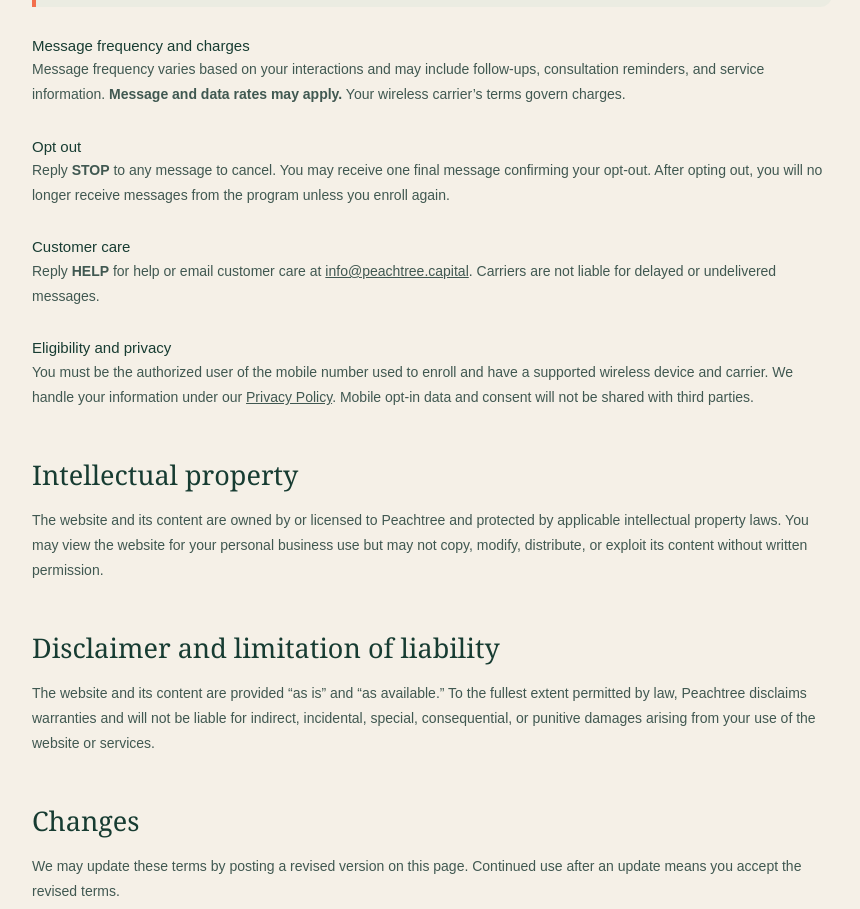
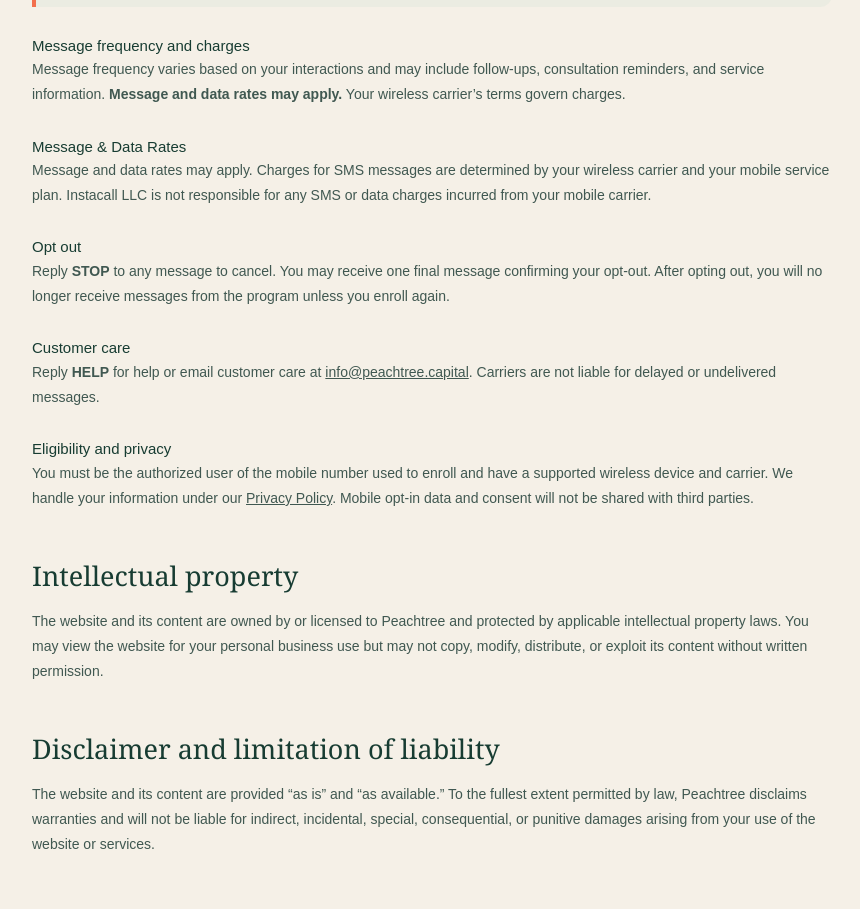
Before and after one commit to abdullahalmamun-dev/Specialistline_website, a Next.js app: page /terms in a window 1280 px wide. Shown: the part 1700-2609 px from the top of the page, without its empty margins (208-1068 px from the left). Built offline with nearby package versions, Linux system fonts and the light colour scheme.

Commit message:
Updated message frequencies tab

```diff
--- a/app/terms/page.tsx
+++ b/app/terms/page.tsx
@@ -44,6 +44,10 @@ export default function Terms() {
 
 
     <h3>Message frequency and charges</h3><p>Message frequency varies based on your interactions and may include follow-ups, consultation reminders, and service information. <b>Message and data rates may apply.</b> Your wireless carrier’s terms govern charges.</p>
+    <h3>Message & Data Rates</h3>
+    <p>
+      Message and data rates may apply. Charges for SMS messages are determined by your wireless carrier and your mobile service plan. Instacall LLC is not responsible for any SMS or data charges incurred from your mobile carrier.
+    </p>
     <h3>Opt out</h3><p>Reply <b>STOP</b> to any message to cancel. You may receive one final message confirming your opt-out. After opting out, you will no longer receive messages from the program unless you enroll again.</p>
     <h3>Customer care</h3><p>Reply <b>HELP</b> for help or email customer care at <a href="mailto:info@peachtree.capital"><u>info@peachtree.capital</u></a>. Carriers are not liable for delayed or undelivered messages.</p>
     <h3>Eligibility and privacy</h3><p>You must be the authorized user of the mobile number used to enroll and have a supported wireless device and carrier. We handle your information under our <a href="/privacy"><u>Privacy Policy</u></a>. Mobile opt-in data and consent will not be shared with third parties.</p>
```
